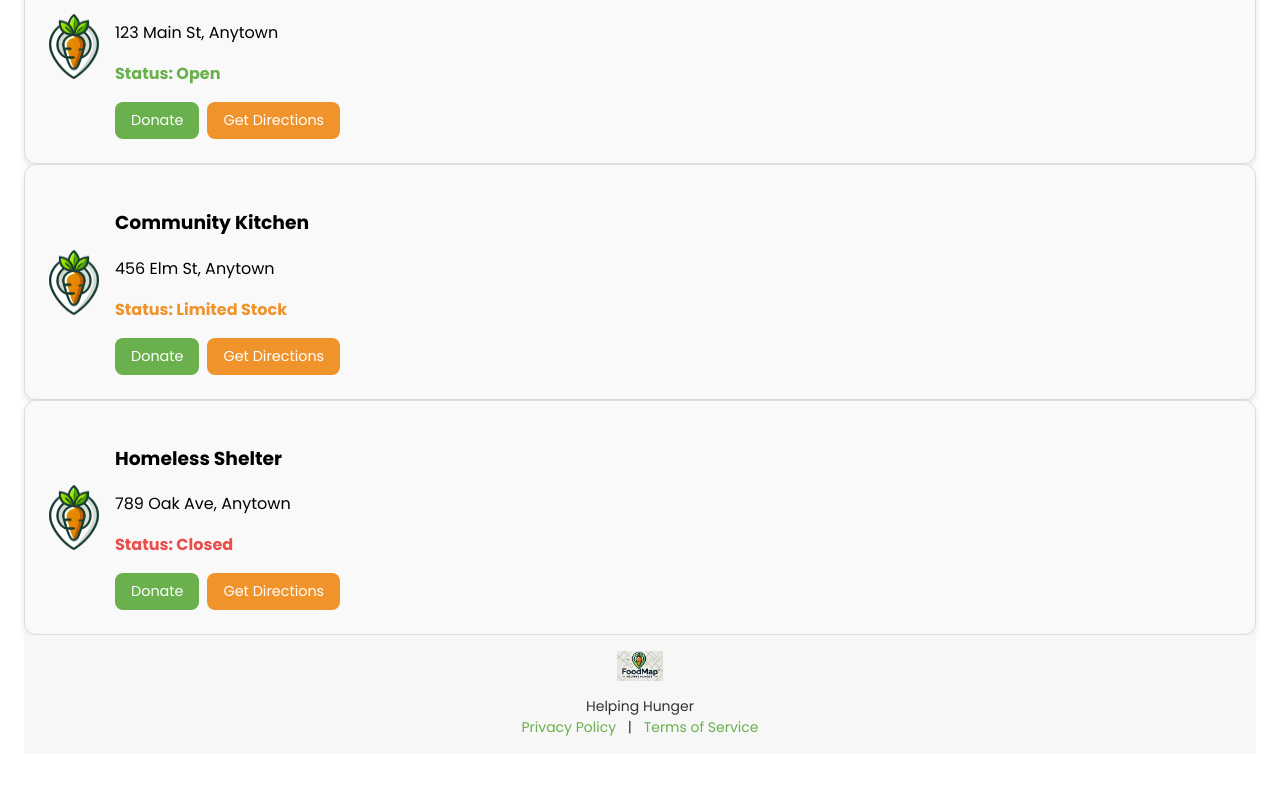
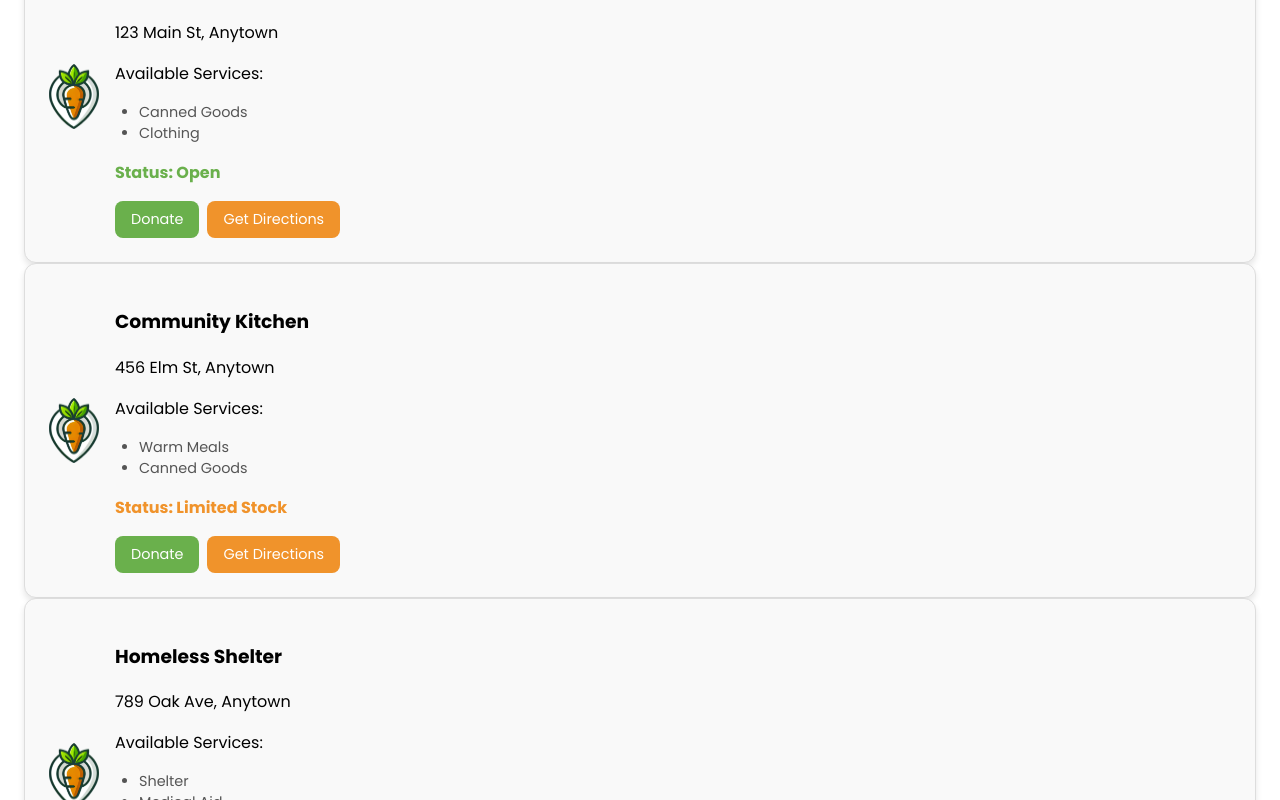
Before and after one commit to austin-schoster7/UI-Project-4, a SvelteKit app: page / in a window 1280 px wide. Shown: the part 1180-1980 px from the top of the page. Before the commit the page ends 1958 px from the top, so only its background shows below. Built offline with nearby package versions, Linux system fonts and the light colour scheme; no server answers.

Commit message:
Added available resources and filters for it

```diff
--- a/src/lib/components/ResourceCard.svelte
+++ b/src/lib/components/ResourceCard.svelte
@@ -2,6 +2,7 @@
   export let resource = {
     name: 'Resource Name',
     address: '123 Main Street',
+    services: ['Service 1', 'Service 2', 'Service 3'],
     status: 'Open',
     location: { lat: 0, lng: 0 }, // Latitude and Longitude of the resource
   };
@@ -90,6 +91,22 @@
   .status.closed {
     color: #EB4D4B; /* Red for "Closed" */
   }
+
+  .services {
+    margin-top: 1rem;
+    text-align: left;
+  }
+
+  .services ul {
+    list-style-type: disc;
+    margin: 0;
+    padding-left: 1.5rem;
+  }
+
+  .services li {
+    font-size: 0.9rem;
+    color: #555;
+  }
 </style>
 
 <div class="card" on:click={() => onCenterMap(resource.location)}>
@@ -100,6 +117,14 @@
   <div class="content">
     <h3>{resource.name}</h3>
     <p>{resource.address}</p>
+    <div class="services">
+      <p>Available Services:</p>
+      <ul>
+        {#each resource.services as service}
+          <li>{service}</li>
+        {/each}
+      </ul>
+    </div>
     <p class="status {resource.status.toLowerCase().replace(' ', '-')}">
       Status: {resource.status}
     </p>
--- a/src/routes/+page.svelte
+++ b/src/routes/+page.svelte
@@ -16,23 +16,26 @@
       address: "123 Main St, Anytown",
       status: "Open",
       location: { lat: 37.7749, lng: -122.4194 },
+      services: ["Canned Goods", "Clothing"],
     },
     {
       name: "Community Kitchen",
       address: "456 Elm St, Anytown",
       status: "Limited Stock",
       location: { lat: 37.7849, lng: -122.4094 },
+      services: ["Warm Meals", "Canned Goods"],
     },
     {
       name: "Homeless Shelter",
       address: "789 Oak Ave, Anytown",
       status: "Closed",
       location: { lat: 37.7649, lng: -122.4294 },
+      services: ["Shelter", "Medical Aid", "Warm Meals"],
     },
   ];
 
   let filteredResources = [...resources];
-  let filter = { status: '', name: '' };
+  let filter = { status: '', name: '', service: '' };
   let mapRef;
 
   const searchResources = (query) => {
@@ -53,11 +56,13 @@
   const filterResources = () => {
     const statusFilter = filter.status.toLowerCase();
     const nameFilter = filter.name.toLowerCase();
+    const serviceFilter = filter.service;
 
     filteredResources = resources.filter((r) => {
       const matchesStatus = statusFilter ? r.status.toLowerCase().includes(statusFilter) : true;
       const matchesName = nameFilter ? r.name.toLowerCase().includes(nameFilter) : true;
-      return matchesStatus && matchesName;
+      const matchesService = serviceFilter ? r.services.includes(serviceFilter) : true;
+      return matchesStatus && matchesName && matchesService;
     });
 
     if (mapRef && mapRef.setResourceMarkers) {
@@ -190,7 +195,7 @@
   />
 
   <!-- Active Filters Section -->
-  {#if filter.status || filter.name}
+  {#if filter.status || filter.name || filter.service}
     <div class="active-filters">
       {#if filter.status}
         <span class="filter-tag">
@@ -204,8 +209,15 @@
           <button on:click={() => removeFilter('name')}>✖</button>
         </span>
       {/if}
+      {#if filter.service}
+        <span class="filter-tag">
+          Service: {filter.service}
+          <button on:click={() => removeFilter('service')}>✖</button>
+        </span>
+      {/if}
     </div>
   {/if}
+
 
   <!-- Filter Modal -->
   {#if showFilterModal}
@@ -221,6 +233,18 @@
       </label>
 
       <label>
+        Filter by Service:
+        <select bind:value={filter.service}>
+          <option value="">All</option>
+          <option value="Canned Goods">Canned Goods</option>
+          <option value="Warm Meals">Warm Meals</option>
+          <option value="Shelter">Shelter</option>
+          <option value="Clothing">Clothing</option>
+          <option value="Medical Aid">Medical Aid</option>
+        </select>
+      </label>
+
+      <label>
         Filter by Name:
         <input type="text" bind:value={filter.name} placeholder="Enter name..." />
       </label>
@@ -228,6 +252,7 @@
       <button on:click={() => { filterResources(); showFilterModal = false; }}>Apply Filter</button>
     </div>
   {/if}
+
 
   <div style="height: 100%; width: 100%; display: block;">
     <Map bind:this={mapRef} />
```
